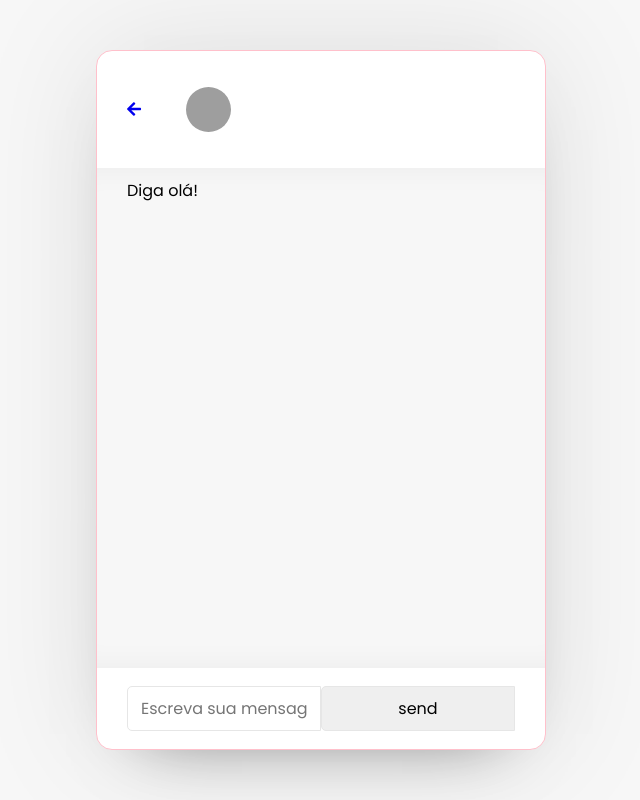
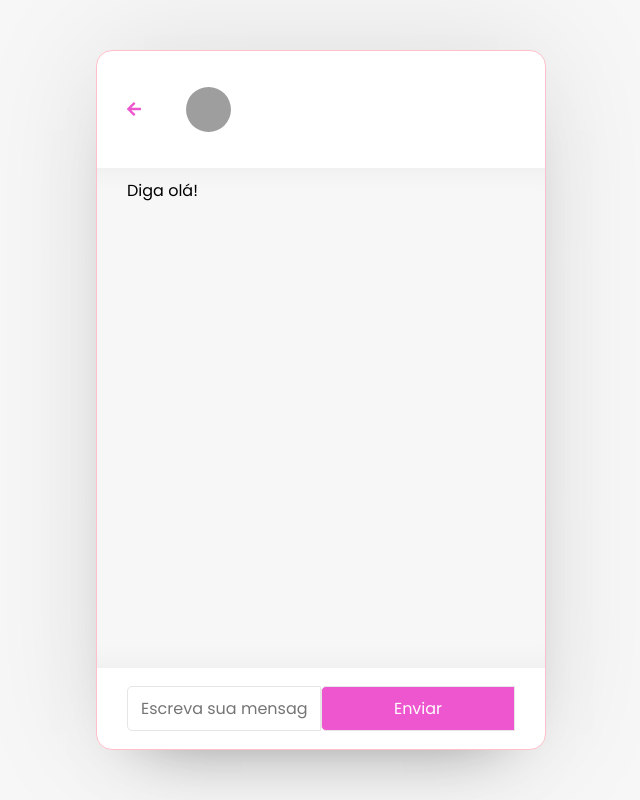
Before and after one commit to EvandroYudi64/Projeto-WebChat, a PHP site: page /mensagem.php?usuario_id=1 in a window 1280 px wide. Shown: the whole page, without its empty margins (319-959 px from the left). Run offline with PHP 8.4, Linux system fonts and the light colour scheme; the visitor is signed in with stand-in values (Sample User, id 1); data that the repository does not hold is empty; some libraries are stand-ins or nearby versions; grey boxes are pictures that could not be loaded.

Commit message:
Update mensagem.php

```diff
--- a/View/mensagem.php
+++ b/View/mensagem.php
@@ -13,10 +13,10 @@ if (!isset($_SESSION['id'])) {
     <meta http-equiv="X-UA-Compatible" content="IE=edge">
     <meta name="viewport" content="width=device-width, initial-scale=1.0">
     <title>Messages</title>
-    <!-- css linked -->
+
     <link rel="stylesheet" href="./css/chatarea.css">
 
-    <!-- fontawesome CDN -->
+
     <link rel="stylesheet" href="https://pro.fontawesome.com/releases/v5.10.0/css/all.css" integrity="sha384-AYmEC3Yw5cVb3ZcuHtOA93w35dYTsvhLPVnYs9eStHfGJvOvKxVfELGroGkvsg+p" crossorigin="anonymous" />
 </head>
 
@@ -25,8 +25,8 @@ if (!isset($_SESSION['id'])) {
         <section class="chat-area">
             <header>
             <a href="contatos.php">
-                <!-- arrow icon -->
-                <i class="fas fa-arrow-left"></i>
+
+                <i class="fas fa-arrow-left" style="color: rgb(237, 86, 206);"></i>
             </a>
             <header>
                 <?php
@@ -55,14 +55,12 @@ if (!isset($_SESSION['id'])) {
             <div id="mainSection" class="chat-box">
 
             </div>
-
-            <!-- input messages -->
             <form action="" id="typingArea">
             <div class="typing-area">
                 <input type="text" name="saida" placeholder="Escreva sua mensagem aqui" id="saida" class="outgoing_id" autocomplete="off" value="<?php echo $myid; ?>" hidden>
                 <input type="text" name="entrada" placeholder="Escreva sua mensagem aqui" id="entrada" class="incoming_id" autocomplete="off" value="<?php echo $userid?>" hidden>
-                <input type="text" name="typingField" placeholder="Escreva sua mensagem aqui" id="typingField" autocomplete="off">
-                <input type="submit" value="send" id="sendMessage">
+                <input type="text" name="typingField" placeholder="Escreva sua mensagem aqui" id="typingField" autocomplete="off" >
+                <input type="submit" value="Enviar" id="sendMessage" style="background-color: rgb(237, 86, 206) ; color:#fff;">
             </div>
             </form>
     </div>
```
